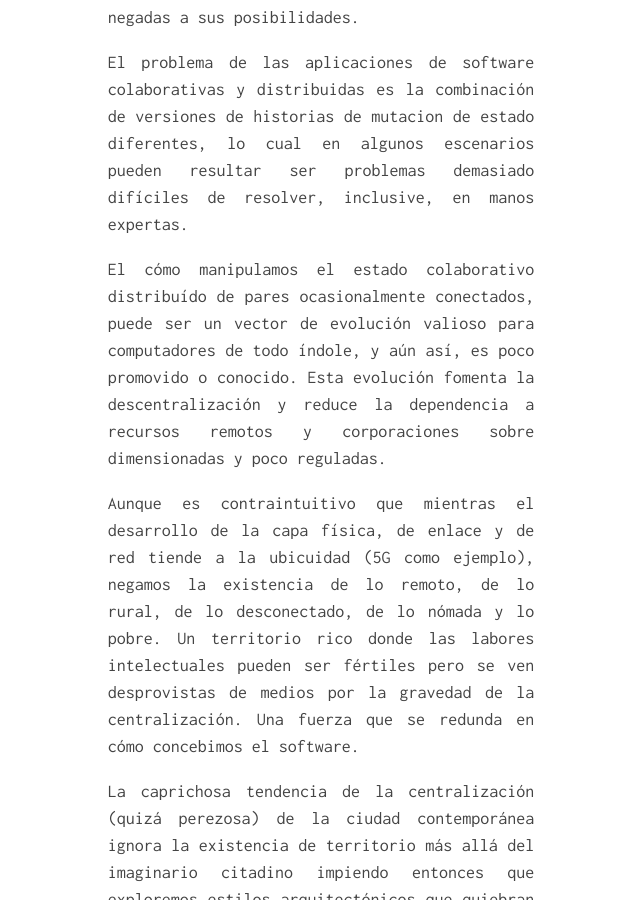
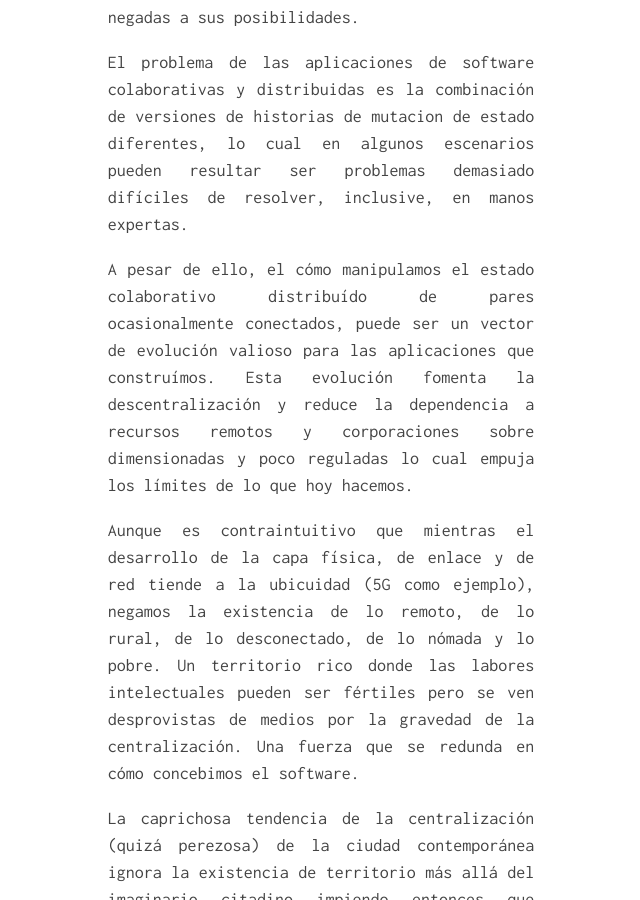
Before and after one commit to yujikiriki/yujikiriki.github.io, a Jekyll site: the page built from _posts/2023-02-27-sobre_el_estado_primero_y_la_red_después.md, in a window 1280 px wide and 900 px high, scrolled down 410 px. Shown: the whole window, without its empty margins (319-959 px from the left). Built offline with Jekyll 4.4.1, drawn with Linux system fonts in a browser that asks for light colours.

Commit message:
mejoras en el estilo

```diff
--- a/_posts/2023-02-27-sobre_el_estado_primero_y_la_red_después.md
+++ b/_posts/2023-02-27-sobre_el_estado_primero_y_la_red_después.md
@@ -9,7 +9,7 @@
 
 El problema de las aplicaciones de software colaborativas y distribuidas es la combinación de versiones de historias de mutacion de estado diferentes, lo cual en algunos escenarios pueden resultar ser problemas demasiado difíciles de resolver, inclusive, en manos expertas.
 
-El cómo manipulamos el estado colaborativo distribuído de pares ocasionalmente conectados, puede ser un vector de evolución valioso para computadores de todo índole, y aún así, es poco promovido o conocido. Esta evolución fomenta la descentralización y reduce la dependencia a recursos remotos y corporaciones sobre dimensionadas y poco reguladas.
+A pesar de ello, el cómo manipulamos el estado colaborativo distribuído de pares ocasionalmente conectados, puede ser un vector de evolución valioso para las aplicaciones que construímos. Esta evolución fomenta la descentralización y reduce la dependencia a recursos remotos y corporaciones sobre dimensionadas y poco reguladas lo cual empuja los límites de lo que hoy hacemos.
 
 Aunque es contraintuitivo que mientras el desarrollo de la capa física, de enlace y de red tiende a la ubicuidad (5G como ejemplo), negamos la existencia de lo remoto, de lo rural, de lo desconectado, de lo nómada y lo pobre. Un territorio rico donde las labores intelectuales pueden ser fértiles pero se ven desprovistas de medios por la gravedad de la centralización. Una fuerza que se redunda en cómo concebimos el software.
 
```
